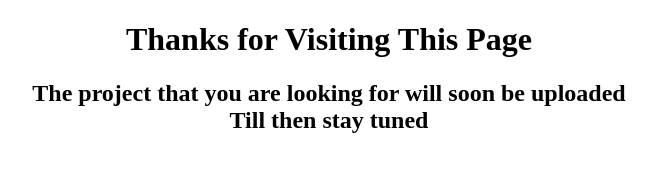
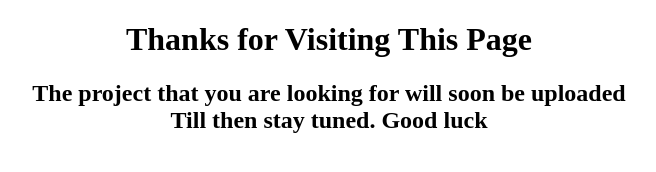
Before and after one commit to hitman-samrath/Portfolio-Website1, a plain HTML site: page new.html in a window 1280 px wide. Shown: the whole page, without its empty margins (311-967 px from the left). Drawn offline with Linux system fonts and the light colour scheme.

Commit message:
Update new.html

```diff
--- a/new.html
+++ b/new.html
@@ -8,6 +8,6 @@
 </head>
 <body>
     <center><h1><b>Thanks for Visiting This Page</b></h1></center>
-<center><h2>The project that you are looking for will soon be uploaded<br>Till then stay tuned</h2></center>
+<center><h2>The project that you are looking for will soon be uploaded<br>Till then stay tuned. Good luck</h2></center>
 </body>
 </html>
```
